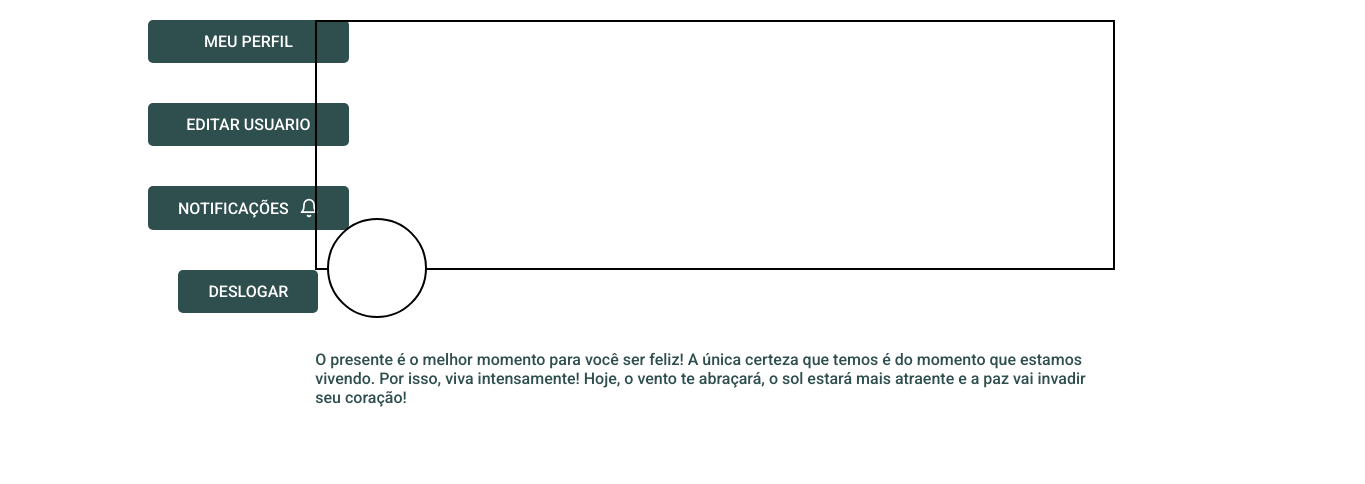
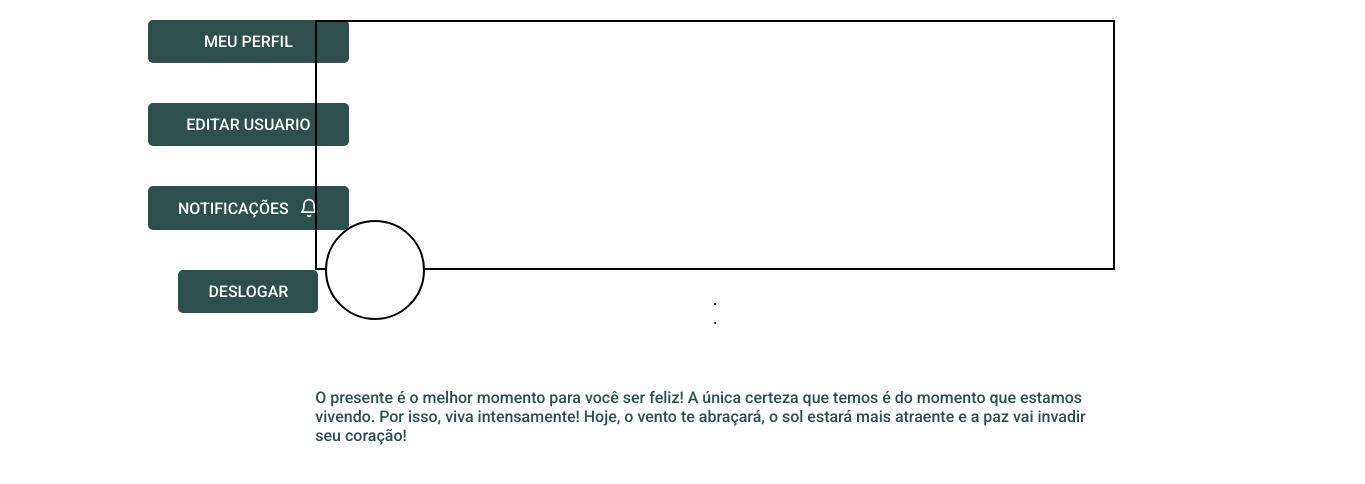
Before and after one commit to MathLouren/Rede-social, a Vue app: page /usuario/profile in a window 1280 px wide. Shown: the top 484 px of the page, 1365 px wide, since content can reach past the window. Built offline with nearby package versions, Linux system fonts and the light colour scheme.

Commit message:
banner/photo layout

```diff
--- a/src/views/usuario/UsuarioPerfil.vue
+++ b/src/views/usuario/UsuarioPerfil.vue
@@ -2,10 +2,17 @@
   <section class="perfil_container">
     <div class="banner_photo">
       <div class="banner">
-          <div class="photo">
-
-          </div>
+        <label for="foto"></label>
+        <input type="file" name="foto" id="foto">
       </div>
+      <div class="photo">
+            <label for="foto"></label>
+            <input type="file" name="foto" id="foto">
+      </div>
+    </div>
+    <div class="avaliation">
+      <div class="like">.</div>
+      <div class="deslike">.</div>
     </div>
     <div class="desc">
         <p>O presente é o melhor momento para você ser feliz! A única certeza que temos é do momento que estamos vivendo. Por isso, viva intensamente! Hoje, o vento te abraçará, o sol estará mais atraente e a paz vai invadir seu coração!</p>
@@ -31,7 +38,8 @@ export default {
 }
 
 .banner_photo{
-  width: 1300px;
+  width: 800px;
+  position: relative;
 }
 
 .banner{
@@ -40,6 +48,9 @@ export default {
   height: 250px;
   border: 2px solid #000;
   position: relative;
+}
+.banner:hover{
+  background-color: rgba(0, 0, 0, 0.1);
 }
 
 .photo{
@@ -56,6 +67,28 @@ export default {
   display: flex;
   align-items: center;
   justify-content: center;
+  margin-bottom: -30px;
+}
+.photo label{
+  border-radius: 50%;
+}
+
+input[type="file"]{
+  display: none;
+}
+
+label{
+  cursor: pointer;
+  width: 100%;
+  height: 100%;
+  background-image: none;
+}
+label:hover{
+  display: flex;
+  align-items: center;
+  justify-content: center;
+  background-color: rgba(0, 0, 0, 0.1);
+  background-image: url(./imgs/camera.svg) no-repeat;
 }
 
 
```
